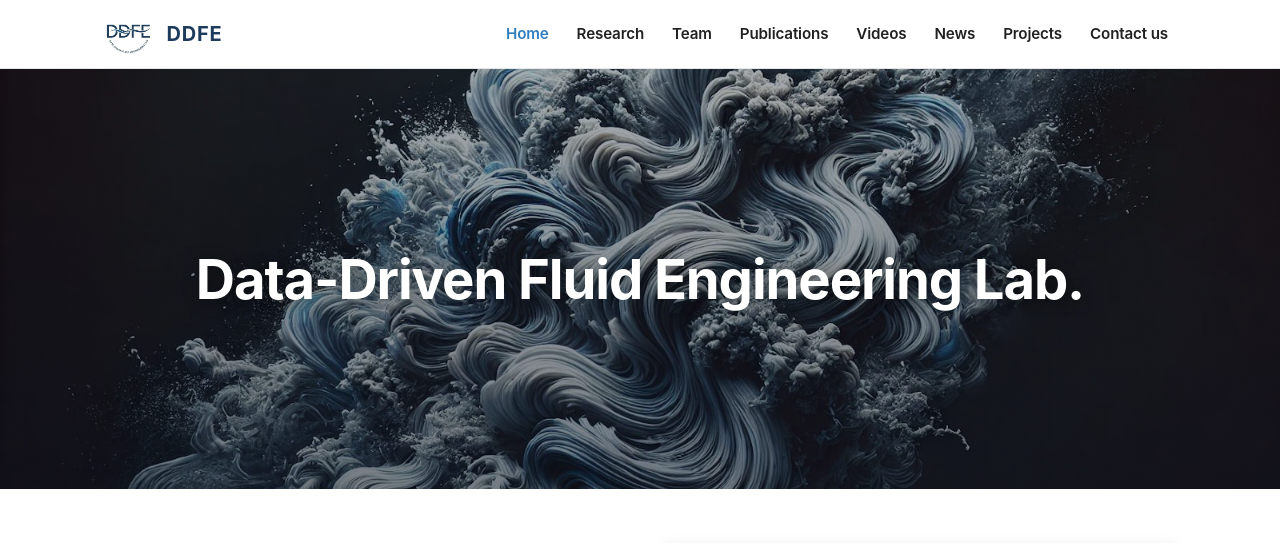
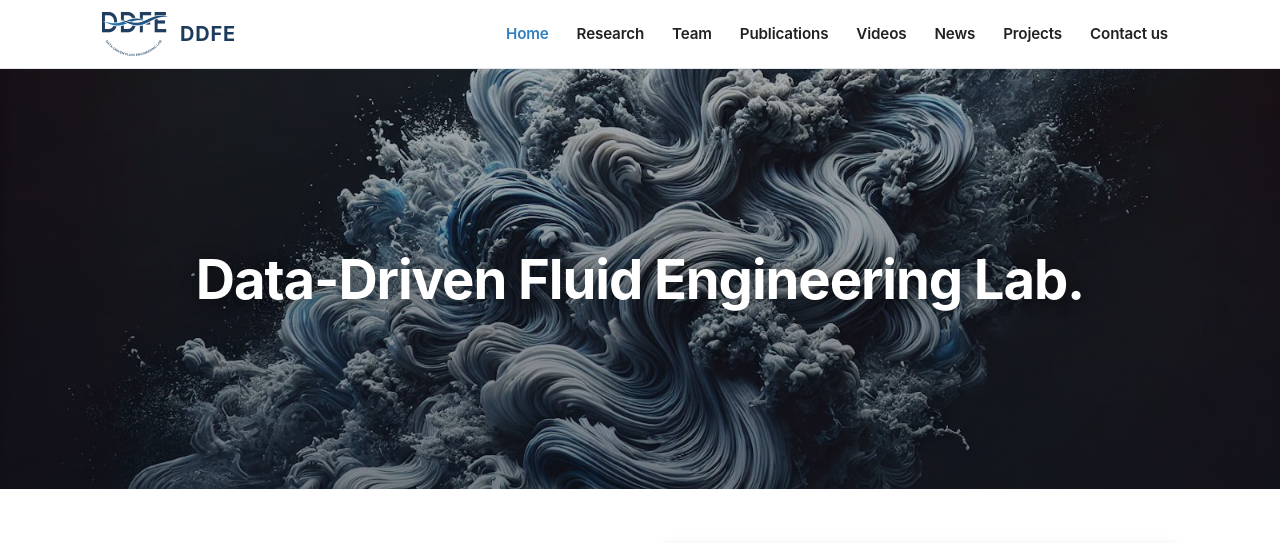
Before and after one commit to sanlee-ddfe/ddfe.github.io, a Jekyll site: the page built from index.html, in a window 1280 px wide. Shown: the top 543 px of the page. Built offline with Jekyll 4.4.1, drawn with Linux system fonts in a browser that asks for light colours; some web fonts are replaced.

Commit message:
Update lab logo and favicon
Co-Authored-By: Claude Opus 5.5 <noreply@anthropic.com>

```diff
--- a/_includes/header.html
+++ b/_includes/header.html
@@ -1,7 +1,7 @@
 <header class="site-header">
   <div class="container header-inner">
     <a class="brand" href="{{ '/' | relative_url }}" aria-label="Home">
-      <img src="{{ '/assets/images/logo.jpg' | relative_url }}" alt="DDFE logo">
+      <img src="{{ '/assets/images/logo.png' | relative_url }}" alt="DDFE logo">
       <span>{{ site.short_title }}</span>
     </a>
     <input type="checkbox" id="nav-toggle" class="nav-toggle" aria-label="Toggle navigation">
```
Also changed, not shown: assets/images/favicon.png, assets/images/logo.jpg (deleted), assets/images/logo.png (added).
